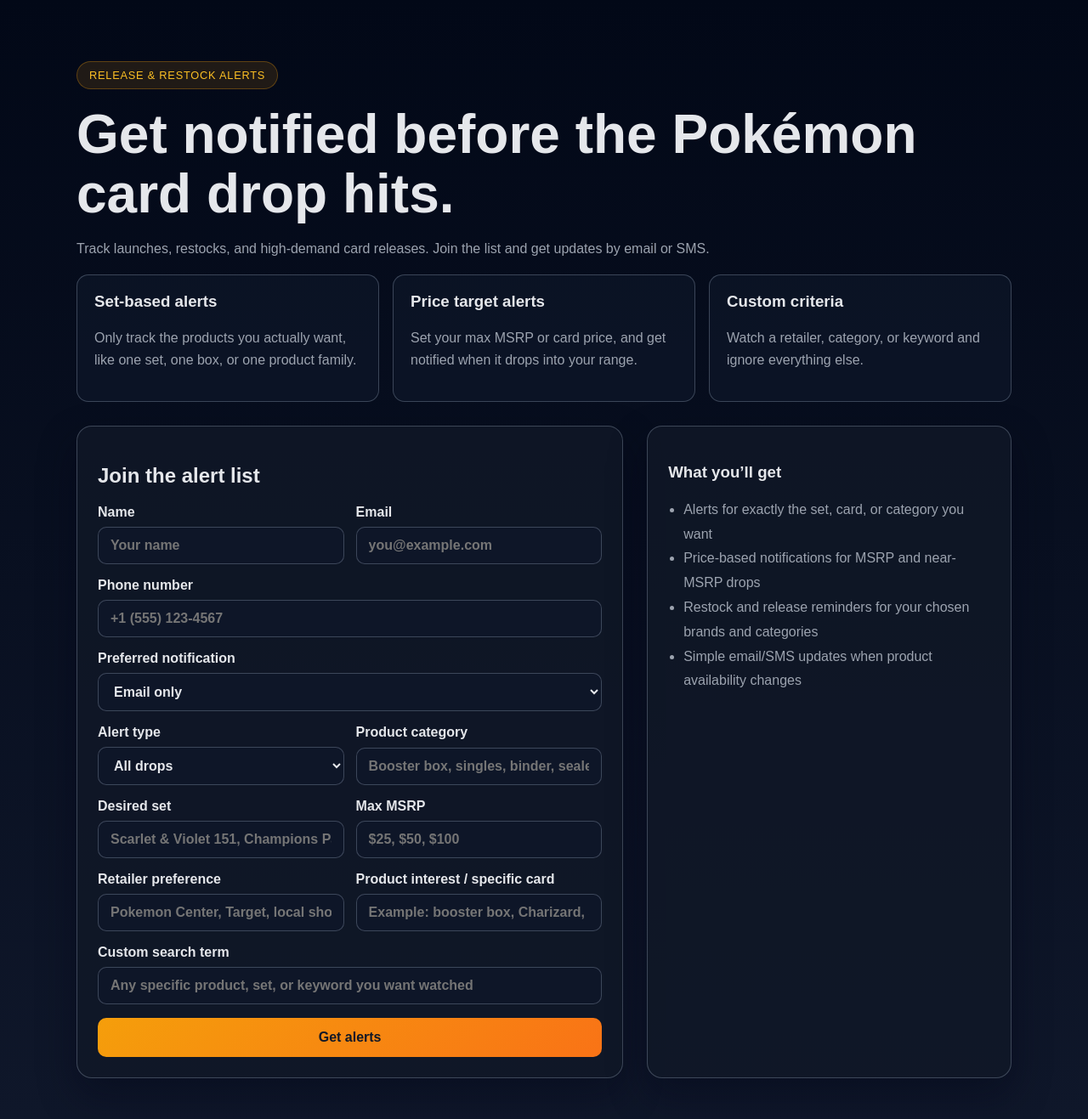
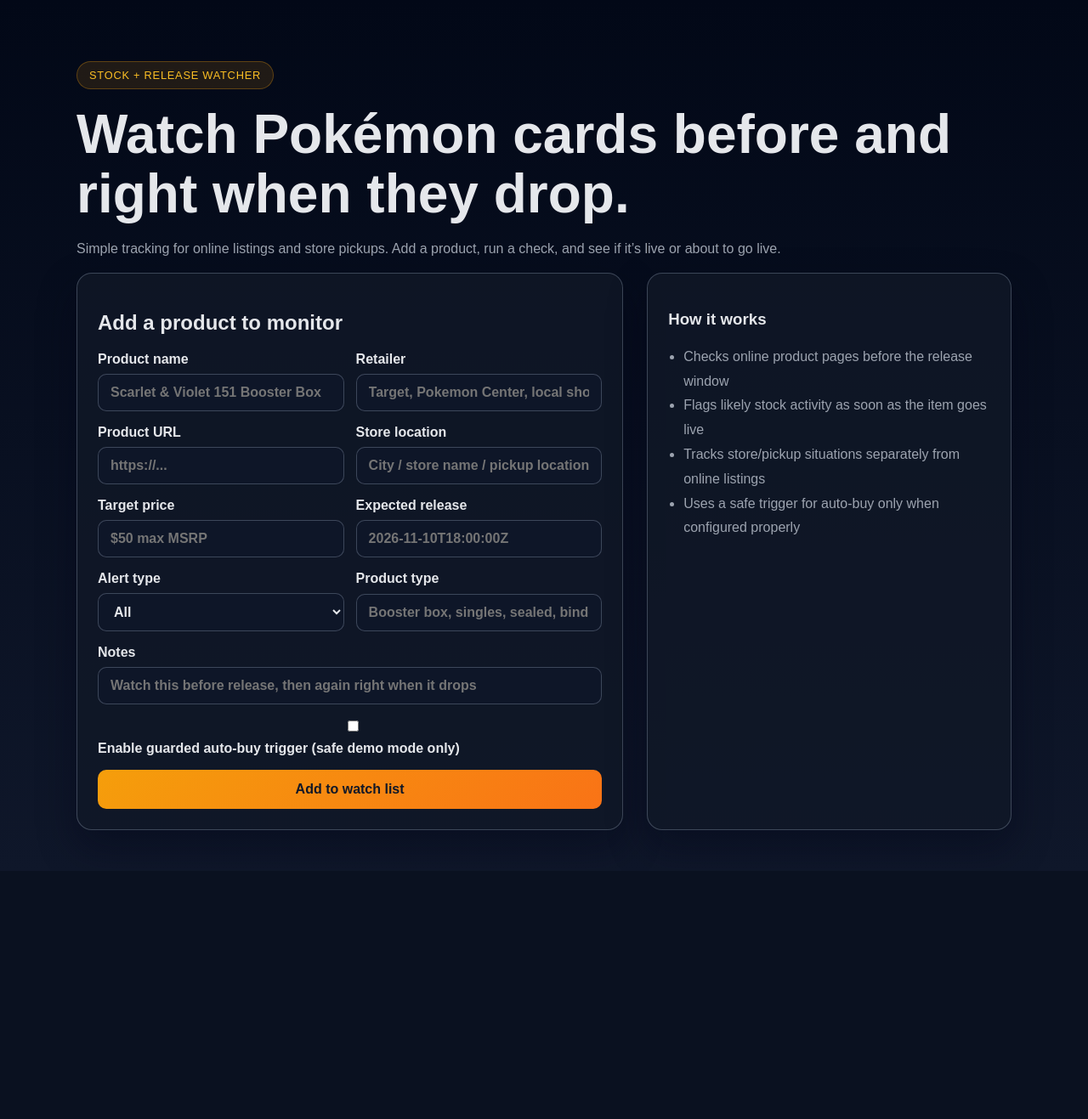
Before and after one commit to tonywastaken/Pokemon2, a Flask app: page / in a window 1280 px wide. Shown: the whole page at 85% size. After the commit the page ends 977 px from the top, so only its background shows below. Run offline with Flask 3, Linux system fonts and the light colour scheme; data that the repository does not hold is empty.

Commit message:
Simplify the app into a minimal stock watcher + safe buy-trigger site for online and in-store Pokémon card monitoring.

```diff
--- a/app.py
+++ b/app.py
@@ -4,8 +4,12 @@ import csv
 import io
 import os
 import sqlite3
+from datetime import datetime, timezone
 from pathlib import Path
+from typing import Any
 
+import requests
+from bs4 import BeautifulSoup
 from flask import Flask, flash, redirect, render_template, request, url_for
 
 app = Flask(__name__)
@@ -16,6 +20,10 @@ DB_PATH = Path(__file__).with_name("subscribers.db")
 
 VALID_CHANNELS = {"email", "sms", "both"}
 VALID_ALERT_TYPES = {"all", "release", "restock", "set", "msrp", "specific"}
+
+
+def utc_now() -> datetime:
+    return datetime.now(timezone.utc)
 
 
 def get_db_connection() -> sqlite3.Connection:
@@ -51,33 +59,42 @@ def ensure_schema() -> None:
                 )
                 """
             )
-            conn.commit()
-            return
 
-        existing_cols = {
-            row[1]
-            for row in conn.execute("PRAGMA table_info(subscribers)").fetchall()
-        }
+        watch_table = conn.execute(
+            "SELECT name FROM sqlite_master WHERE type='table' AND name='watchlist'"
+        ).fetchone()
 
-        additions = {
-            "desired_set": "ALTER TABLE subscribers ADD COLUMN desired_set TEXT",
-            "max_msrp": "ALTER TABLE subscribers ADD COLUMN max_msrp TEXT",
-            "alert_type": "ALTER TABLE subscribers ADD COLUMN alert_type TEXT DEFAULT 'all'",
-            "product_category": "ALTER TABLE subscribers ADD COLUMN product_category TEXT",
-            "retailer": "ALTER TABLE subscribers ADD COLUMN retailer TEXT",
-            "custom_search": "ALTER TABLE subscribers ADD COLUMN custom_search TEXT",
-            "updated_at": "ALTER TABLE subscribers ADD COLUMN updated_at TIMESTAMP DEFAULT CURRENT_TIMESTAMP",
-        }
-
-        for column_name, statement in additions.items():
-            if column_name not in existing_cols:
-                try:
-                    conn.execute(statement)
-                except sqlite3.Error:
-                    pass
+        if not watch_table:
+            conn.execute(
+                """
+                CREATE TABLE watchlist (
+                    id INTEGER PRIMARY KEY AUTOINCREMENT,
+                    product_name TEXT NOT NULL,
+                    retailer TEXT,
+                    product_url TEXT,
+                    store_location TEXT,
+                    target_price TEXT,
+                    expected_release TEXT,
+                    alert_type TEXT DEFAULT 'all',
+                    auto_buy INTEGER DEFAULT 0,
+                    product_type TEXT,
+                    notes TEXT,
+                    status TEXT DEFAULT 'unknown',
+                    last_checked TIMESTAMP,
+                    created_at TIMESTAMP DEFAULT CURRENT_TIMESTAMP
+                )
+                """
+            )
 
         conn.execute(
-            "UPDATE subscribers SET updated_at = COALESCE(updated_at, created_at) WHERE updated_at IS NULL"
+            "CREATE TABLE IF NOT EXISTS alerts ("
+            "id INTEGER PRIMARY KEY AUTOINCREMENT,"
+            "watch_id INTEGER,"
+            "status TEXT,"
+            "message TEXT,"
+            "detected_at TIMESTAMP DEFAULT CURRENT_TIMESTAMP,"
+            "FOREIGN KEY(watch_id) REFERENCES watchlist(id)"
+            ")"
         )
         conn.commit()
 
@@ -111,80 +128,199 @@ def serialize_subscriber(row: sqlite3.Row) -> dict:
     }
 
 
+def decode_status(row: sqlite3.Row) -> dict:
+    return {
+        "id": row["id"],
+        "product_name": row["product_name"],
+        "retailer": row["retailer"],
+        "product_url": row["product_url"],
+        "store_location": row["store_location"],
+        "target_price": row["target_price"],
+        "expected_release": row["expected_release"],
+        "alert_type": row["alert_type"],
+        "auto_buy": bool(row["auto_buy"]),
+        "product_type": row["product_type"],
+        "notes": row["notes"],
+        "status": row["status"],
+        "last_checked": row["last_checked"],
+        "created_at": row["created_at"],
+    }
+
+
+def fetch_page_text(url: str) -> str:
+    if not url:
+        return ""
+    try:
+        response = requests.get(url, timeout=12, headers={
+            "User-Agent": "Mozilla/5.0"
+        })
+        response.raise_for_status()
+        soup = BeautifulSoup(response.text, "html.parser")
+        return soup.get_text(" ", strip=True).lower()
+    except Exception:
+        return ""
+
+
+def assess_retailer_status(product_url: str, retailer: str, store_location: str = "") -> dict[str, Any]:
+    text = fetch_page_text(product_url)
+    if not text:
+        return {
+            "status": "offline",
+            "message": "Could not load page; site may be down or blocked.",
+            "release_window": False,
+        }
+
+    in_stock_signals = [
+        "add to cart",
+        "buy now",
+        "in stock",
+        "available now",
+        "ships immediately",
+        "pickup today",
+        "ready for pickup",
+    ]
+    out_of_stock_signals = [
+        "sold out",
+        "out of stock",
+        "unavailable",
+        "not available",
+        "notify me",
+        "currently unavailable",
+    ]
+    release_signals = [
+        "coming soon",
+        "pre-order",
+        "preorder",
+        "release date",
+        "dropping soon",
+    ]
+
+    status = "unknown"
+    message = "No clear availability signal detected."
+
+    if any(signal in text for signal in in_stock_signals):
+        status = "in_stock"
+        message = "Product is live and available online or at the retailer."
+    elif any(signal in text for signal in out_of_stock_signals):
+        status = "out_of_stock"
+        message = "Product is showing out of stock or unavailable."
+    elif any(signal in text for signal in release_signals):
+        status = "release_window"
+        message = "This product is in a pre-launch or release window."
+
+    if retailer and retailer.lower() in text and status == "unknown":
+        status = "page_loaded"
+        message = f"Product page loaded for {retailer}, but stock state is unclear."
+
+    if store_location and not product_url:
+        status = "in_store_watch"
+        message = f"Store check requested for {store_location}; product URL not provided yet."
+
+    return {
+        "status": status,
+        "message": message,
+        "release_window": status in {"release_window", "in_stock"},
+    }
+
+
+def run_watch_check(watch_id: int) -> dict[str, Any]:
+    with get_db_connection() as conn:
+        row = conn.execute("SELECT * FROM watchlist WHERE id = ?", (watch_id,)).fetchone()
+        if not row:
+            return {"status": "missing"}
+
+    result = assess_retailer_status(row["product_url"], row["retailer"], row["store_location"])
+    updated_status = result["status"]
+    message = result["message"]
+
+    with get_db_connection() as conn:
+        conn.execute(
+            "UPDATE watchlist SET status = ?, last_checked = CURRENT_TIMESTAMP WHERE id = ?",
+            (updated_status, watch_id),
+        )
+        conn.execute(
+            "INSERT INTO alerts (watch_id, status, message) VALUES (?, ?, ?)",
+            (watch_id, updated_status, message),
+        )
+        conn.commit()
+
+    if row["auto_buy"] and updated_status == "in_stock":
+        message = f"AUTO_BUY_TRIGGERED: {row['product_name']} is in stock. This is a guarded simulation only and should be replaced with a retailer-approved checkout flow."
+
+    return {"status": updated_status, "message": message, "release_window": result["release_window"]}
+
+
 @app.route("/")
 def index():
-    return render_template("index.html")
+    with get_db_connection() as conn:
+        watchlist = conn.execute(
+            "SELECT * FROM watchlist ORDER BY created_at DESC"
+        ).fetchall()
+        items = [decode_status(row) for row in watchlist]
+    return render_template("index.html", items=items)
 
 
-@app.post("/subscribe")
-def subscribe():
-    name = (request.form.get("name") or "").strip()
-    email = (request.form.get("email") or "").strip().lower()
-    phone = (request.form.get("phone") or "").strip()
-    preferred_channel = normalize_channel(request.form.get("preferred_channel"))
-    product_interest = (request.form.get("product_interest") or "").strip()
-    desired_set = (request.form.get("desired_set") or "").strip()
-    max_msrp = (request.form.get("max_msrp") or "").strip()
+@app.post("/watch/add")
+def add_watch():
+    product_name = (request.form.get("product_name") or "").strip()
+    retailer = (request.form.get("retailer") or "").strip()
+    product_url = (request.form.get("product_url") or "").strip()
+    store_location = (request.form.get("store_location") or "").strip()
+    target_price = (request.form.get("target_price") or "").strip()
+    expected_release = (request.form.get("expected_release") or "").strip()
     alert_type = normalize_alert_type(request.form.get("alert_type"))
-    product_category = (request.form.get("product_category") or "").strip()
-    retailer = (request.form.get("retailer") or "").strip()
-    custom_search = (request.form.get("custom_search") or "").strip()
+    auto_buy = 1 if (request.form.get("auto_buy") == "on") else 0
+    product_type = (request.form.get("product_type") or "").strip()
+    notes = (request.form.get("notes") or "").strip()
 
-    if not email or "@" not in email:
-        flash("Please enter a valid email address.")
+    if not product_name:
+        flash("Please enter a product name.")
         return redirect(url_for("index"))
 
-    if phone:
-        phone = phone.replace(" ", "")
+    with get_db_connection() as conn:
+        conn.execute(
+            """
+            INSERT INTO watchlist (
+                product_name, retailer, product_url, store_location,
+                target_price, expected_release, alert_type, auto_buy, product_type, notes, status
+            ) VALUES (?, ?, ?, ?, ?, ?, ?, ?, ?, ?, 'unknown')
+            """,
+            (
+                product_name,
+                retailer,
+                product_url,
+                store_location,
+                target_price,
+                expected_release,
+                alert_type,
+                auto_buy,
+                product_type,
+                notes,
+            ),
+        )
+        conn.commit()
 
-    try:
-        with get_db_connection() as conn:
-            conn.execute(
-                """
-                INSERT INTO subscribers (
-                    name, email, phone, preferred_channel, product_interest,
-                    desired_set, max_msrp, alert_type, product_category,
-                    retailer, custom_search, updated_at
-                )
-                VALUES (?, ?, ?, ?, ?, ?, ?, ?, ?, ?, ?, CURRENT_TIMESTAMP)
-                ON CONFLICT(email) DO UPDATE SET
-                    name = excluded.name,
-                    phone = excluded.phone,
-                    preferred_channel = excluded.preferred_channel,
-                    product_interest = excluded.product_interest,
-                    desired_set = excluded.desired_set,
-                    max_msrp = excluded.max_msrp,
-                    alert_type = excluded.alert_type,
-                    product_category = excluded.product_category,
-                    retailer = excluded.retailer,
-                    custom_search = excluded.custom_search,
-                    updated_at = CURRENT_TIMESTAMP
-                """,
-                (
-                    name,
-                    email,
-                    phone,
-                    preferred_channel,
-                    product_interest,
-                    desired_set,
-                    max_msrp,
-                    alert_type,
-                    product_category,
-                    retailer,
-                    custom_search,
-                ),
-            )
-            conn.commit()
-    except sqlite3.Error:
-        flash("There was a problem saving your signup. Please try again.")
+    flash("Product added to your watch list.")
+    return redirect(url_for("index"))
+
+
+@app.post("/watch/check")
+def run_watch():
+    watch_id = request.form.get("watch_id")
+    if not watch_id:
+        flash("No product selected.")
         return redirect(url_for("index"))
 
-    return redirect(url_for("thank_you"))
+    result = run_watch_check(int(watch_id))
+    flash(result["message"])
+    return redirect(url_for("index"))
 
 
-@app.route("/thank-you")
-def thank_you():
-    return render_template("thank_you.html")
+@app.get("/api/watchlist")
+def api_watchlist():
+    with get_db_connection() as conn:
+        rows = conn.execute("SELECT * FROM watchlist ORDER BY created_at DESC").fetchall()
+    return {"count": len(rows), "items": [decode_status(row) for row in rows]}
 
 
 @app.route("/admin")
@@ -201,12 +337,18 @@ def admin():
             SELECT id, name, email, phone, preferred_channel, product_interest,
                    desired_set, max_msrp, alert_type, product_category,
                    retailer, custom_search, created_at, updated_at
-            FROM subscribers
-            ORDER BY created_at DESC
+            FROM subscribers ORDER BY created_at DESC
             """
         ).fetchall()
+        watchlist = conn.execute(
+            "SELECT * FROM watchlist ORDER BY created_at DESC"
+        ).fetchall()
 
-    return render_template("admin.html", subscribers=[serialize_subscriber(row) for row in subscribers])
+    return render_template(
+        "admin.html",
+        subscribers=[serialize_subscriber(row) for row in subscribers],
+        watchlist=[decode_status(row) for row in watchlist],
+    )
 
 
 @app.route("/admin/export")
@@ -219,70 +361,16 @@ def admin_export():
 
     with get_db_connection() as conn:
         rows = conn.execute(
-            """
-            SELECT id, name, email, phone, preferred_channel, product_interest,
-                   desired_set, max_msrp, alert_type, product_category,
-                   retailer, custom_search, created_at, updated_at
-            FROM subscribers
-            ORDER BY created_at DESC
-            """
+            "SELECT id, name, email, phone, preferred_channel, product_interest, desired_set, max_msrp, alert_type, product_category, retailer, custom_search, created_at, updated_at FROM subscribers ORDER BY created_at DESC"
         ).fetchall()
 
     output = io.StringIO()
     writer = csv.writer(output)
-    writer.writerow([
-        "id",
-        "name",
-        "email",
-        "phone",
-        "preferred_channel",
-        "product_interest",
-        "desired_set",
-        "max_msrp",
-        "alert_type",
-        "product_category",
-        "retailer",
-        "custom_search",
-        "created_at",
-        "updated_at",
-    ])
+    writer.writerow(["id", "name", "email", "phone", "preferred_channel", "product_interest", "desired_set", "max_msrp", "alert_type", "product_category", "retailer", "custom_search", "created_at", "updated_at"])
+    for row in rows:
+        writer.writerow([row[0], row[1], row[2], row[3], row[4], row[5], row[6], row[7], row[8], row[9], row[10], row[11], row[12], row[13]])
 
-    for row in rows:
-        writer.writerow([
-            row["id"],
-            row["name"],
-            row["email"],
-            row["phone"],
-            row["preferred_channel"],
-            row["product_interest"],
-            row["desired_set"],
-            row["max_msrp"],
-            row["alert_type"],
-            row["product_category"],
-            row["retailer"],
-            row["custom_search"],
-            row["created_at"],
-            row["updated_at"],
-        ])
-
-    csv_data = output.getvalue()
-    return (csv_data, 200, {"Content-Type": "text/csv", "Content-Disposition": "attachment; filename=subscribers.csv"})
-
-
-@app.get("/api/subscribers")
-def api_subscribers():
-    with get_db_connection() as conn:
-        rows = conn.execute(
-            """
-            SELECT id, name, email, phone, preferred_channel, product_interest,
-                   desired_set, max_msrp, alert_type, product_category,
-                   retailer, custom_search, created_at, updated_at
-            FROM subscribers
-            ORDER BY created_at DESC
-            """
-        ).fetchall()
-
-    return {"count": len(rows), "subscribers": [serialize_subscriber(row) for row in rows]}
+    return (output.getvalue(), 200, {"Content-Type": "text/csv", "Content-Disposition": "attachment; filename=subscribers.csv"})
 
 
 @app.get("/health")
--- a/templates/index.html
+++ b/templates/index.html
@@ -1,26 +1,11 @@
 {% extends 'base.html' %}
-{% block title %}Pokemon Card Alerts{% endblock %}
+{% block title %}Pokemon Card Watch{% endblock %}
 
 {% block content %}
 <div class="hero">
-  <span class="badge">Release & restock alerts</span>
-  <h1>Get notified before the Pokémon card drop hits.</h1>
-  <p>Track launches, restocks, and high-demand card releases. Join the list and get updates by email or SMS.</p>
-
-  <div class="features">
-    <div class="feature">
-      <h3>Set-based alerts</h3>
-      <p>Only track the products you actually want, like one set, one box, or one product family.</p>
-    </div>
-    <div class="feature">
-      <h3>Price target alerts</h3>
-      <p>Set your max MSRP or card price, and get notified when it drops into your range.</p>
-    </div>
-    <div class="feature">
-      <h3>Custom criteria</h3>
-      <p>Watch a retailer, category, or keyword and ignore everything else.</p>
-    </div>
-  </div>
+  <span class="badge">Stock + release watcher</span>
+  <h1>Watch Pokémon cards before and right when they drop.</h1>
+  <p>Simple tracking for online listings and store pickups. Add a product, run a check, and see if it’s live or about to go live.</p>
 
   {% with messages = get_flashed_messages() %}
     {% if messages %}
@@ -30,97 +15,126 @@
     {% endif %}
   {% endwith %}
 
-  <div class="layout" style="margin-top: 28px;">
+  <div class="layout">
     <section class="panel">
       <div class="panel-inner">
-        <h2>Join the alert list</h2>
-        <form action="{{ url_for('subscribe') }}" method="post">
+        <h2>Add a product to monitor</h2>
+        <form action="{{ url_for('add_watch') }}" method="post">
           <div class="grid-two">
             <label>
-              Name
-              <input type="text" name="name" placeholder="Your name" />
+              Product name
+              <input type="text" name="product_name" placeholder="Scarlet & Violet 151 Booster Box" required>
             </label>
             <label>
-              Email
-              <input type="email" name="email" placeholder="you@example.com" required />
+              Retailer
+              <input type="text" name="retailer" placeholder="Target, Pokemon Center, local shop">
             </label>
           </div>
 
-          <label>
-            Phone number
-            <input type="tel" name="phone" placeholder="+1 (555) 123-4567" />
-          </label>
+          <div class="grid-two">
+            <label>
+              Product URL
+              <input type="url" name="product_url" placeholder="https://...">
+            </label>
+            <label>
+              Store location
+              <input type="text" name="store_location" placeholder="City / store name / pickup location">
+            </label>
+          </div>
 
-          <label>
-            Preferred notification
-            <select name="preferred_channel">
-              <option value="email">Email only</option>
-              <option value="sms">SMS only</option>
-              <option value="both">Email + SMS</option>
-            </select>
-          </label>
+          <div class="grid-two">
+            <label>
+              Target price
+              <input type="text" name="target_price" placeholder="$50 max MSRP">
+            </label>
+            <label>
+              Expected release
+              <input type="text" name="expected_release" placeholder="2026-11-10T18:00:00Z">
+            </label>
+          </div>
 
           <div class="grid-two">
             <label>
               Alert type
               <select name="alert_type">
-                <option value="all">All drops</option>
-                <option value="release">Release alerts</option>
-                <option value="restock">Restock alerts</option>
-                <option value="set">Set-specific</option>
-                <option value="msrp">MSRP target</option>
-                <option value="specific">Specific card</option>
+                <option value="all">All</option>
+                <option value="release">Release</option>
+                <option value="restock">Restock</option>
+                <option value="set">Set</option>
+                <option value="msrp">MSRP</option>
               </select>
             </label>
             <label>
-              Product category
-              <input type="text" name="product_category" placeholder="Booster box, singles, binder, sealed" />
-            </label>
-          </div>
-
-          <div class="grid-two">
-            <label>
-              Desired set
-              <input type="text" name="desired_set" placeholder="Scarlet & Violet 151, Champions Path, etc." />
-            </label>
-            <label>
-              Max MSRP
-              <input type="text" name="max_msrp" placeholder="$25, $50, $100" />
-            </label>
-          </div>
-
-          <div class="grid-two">
-            <label>
-              Retailer preference
-              <input type="text" name="retailer" placeholder="Pokemon Center, Target, local shop" />
-            </label>
-            <label>
-              Product interest / specific card
-              <input type="text" name="product_interest" placeholder="Example: booster box, Charizard, set name" />
+              Product type
+              <input type="text" name="product_type" placeholder="Booster box, singles, sealed, binder">
             </label>
           </div>
 
           <label>
-            Custom search term
-            <input type="text" name="custom_search" placeholder="Any specific product, set, or keyword you want watched" />
+            Notes
+            <input type="text" name="notes" placeholder="Watch this before release, then again right when it drops">
           </label>
 
-          <button type="submit">Get alerts</button>
+          <label>
+            <input type="checkbox" name="auto_buy" value="on">
+            Enable guarded auto-buy trigger (safe demo mode only)
+          </label>
+
+          <button type="submit">Add to watch list</button>
         </form>
       </div>
     </section>
 
     <aside class="panel">
       <div class="panel-inner">
-        <h3>What you’ll get</h3>
+        <h3>How it works</h3>
         <ul class="list">
-          <li>Alerts for exactly the set, card, or category you want</li>
-          <li>Price-based notifications for MSRP and near-MSRP drops</li>
-          <li>Restock and release reminders for your chosen brands and categories</li>
-          <li>Simple email/SMS updates when product availability changes</li>
+          <li>Checks online product pages before the release window</li>
+          <li>Flags likely stock activity as soon as the item goes live</li>
+          <li>Tracks store/pickup situations separately from online listings</li>
+          <li>Uses a safe trigger for auto-buy only when configured properly</li>
         </ul>
       </div>
     </aside>
   </div>
+
+  {% if items %}
+    <div class="panel" style="margin-top:28px;">
+      <div class="panel-inner">
+        <h2>Watch list</h2>
+        <table>
+          <thead>
+            <tr>
+              <th>Product</th>
+              <th>Retailer</th>
+              <th>Status</th>
+              <th>Release</th>
+              <th>Store</th>
+              <th>Auto-buy</th>
+              <th>Action</th>
+            </tr>
+          </thead>
+          <tbody>
+            {% for item in items %}
+              <tr>
+                <td>{{ item.product_name }}</td>
+                <td>{{ item.retailer or '—' }}</td>
+                <td>{{ item.status or 'unknown' }}</td>
+                <td>{{ item.expected_release or '—' }}</td>
+                <td>{{ item.store_location or '—' }}</td>
+                <td>{{ 'On' if item.auto_buy else 'Off' }}</td>
+                <td>
+                  <form action="{{ url_for('run_watch') }}" method="post">
+                    <input type="hidden" name="watch_id" value="{{ item.id }}">
+                    <button type="submit">Check now</button>
+                  </form>
+                </td>
+              </tr>
+            {% endfor %}
+          </tbody>
+        </table>
+      </div>
+    </div>
+  {% endif %}
 </div>
 {% endblock %}
```
Also changed, not shown: templates/admin.html (+22 -29 lines), README.md.
